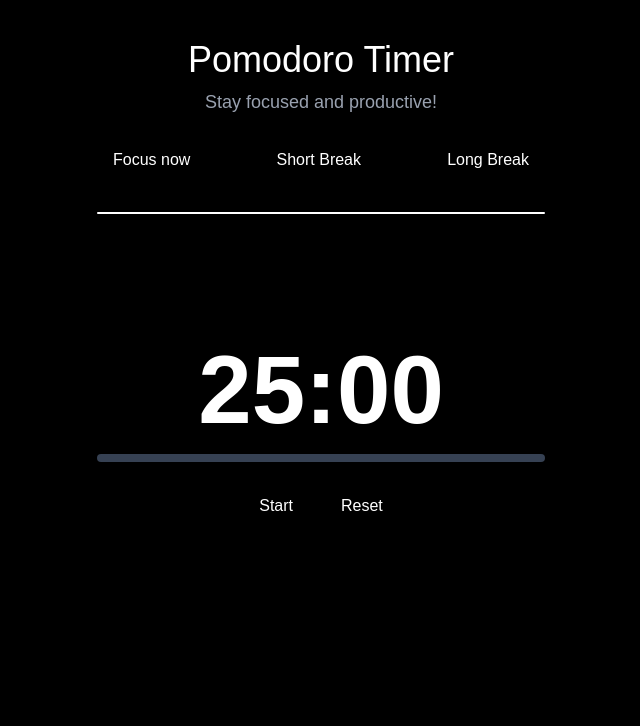
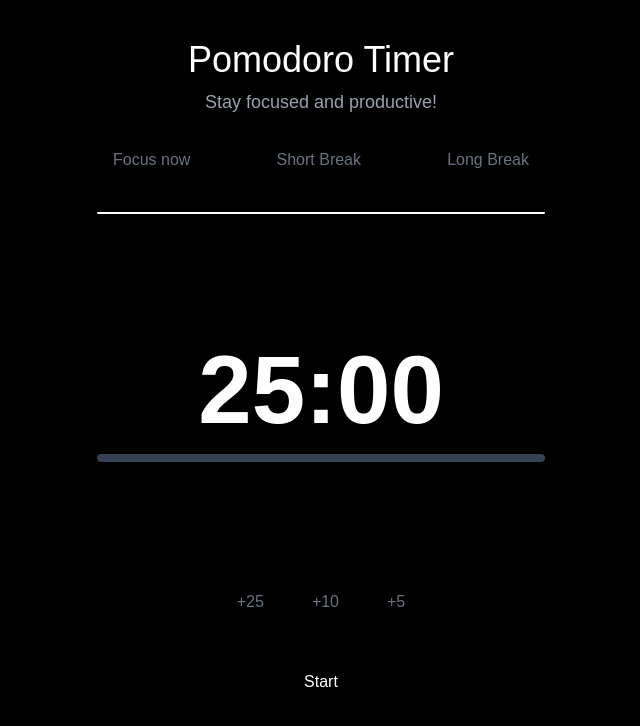
Before and after one commit to RosmeoP/my-pomodoro, a Next.js app: page /pomodoro in a window 1280 px wide. Shown: the top 726 px of the page, without its empty margins (319-959 px from the left). Built offline with nearby package versions, Linux system fonts and the light colour scheme.

Commit message:
add additional time buttons and update button styles in PomodoroPage

```diff
--- a/src/app/pomodoro/page.js
+++ b/src/app/pomodoro/page.js
@@ -51,6 +51,8 @@ const PomodoroPage = () => {
         setHasStarted(true);
     };
 
+
+
     const progressPercent = ((totalTime - timeLeft) / totalTime) * 100;
 
     return (
@@ -64,13 +66,13 @@ const PomodoroPage = () => {
 
                 {/* Buttons */}
                 <div className='flex justify-between mb-4'>
-                    <button onClick={startFocus} className="text-white px-4 py-2 rounded hover:bg-gray-600 transition-colors">
+                    <button onClick={startFocus} className="text-gray-500 px-4 py-2 rounded hover:bg-gray-700 hover:text-white transition-colors">
                         Focus now
                     </button>
-                    <button onClick={startShortBreak} className="ml-4 text-white px-4 py-2 rounded hover:bg-gray-600 transition-colors">
+                    <button onClick={startShortBreak} className="ml-4 text-gray-500 px-4 py-2 rounded hover:bg-gray-700  hover:text-white transition-colors">
                         Short Break
                     </button>
-                    <button onClick={startLongBreak} className="ml-4 text-white px-4 py-2 rounded hover:bg-gray-600 transition-colors">
+                    <button onClick={startLongBreak} className="ml-4 text-gray-500 px-4 py-2 rounded hover:bg-gray-700 hover:text-white transition-colors">
                         Long Break
                     </button>
                 </div>
@@ -82,17 +84,45 @@ const PomodoroPage = () => {
                 <div className="text-white text-8xl font-bold text-center mb-4">
                     {formatTime(timeLeft)}
                 </div>
-
                 {/* Progress bar directly under the timer */}
                 <div className="w-full h-2 bg-gray-700 rounded mb-6 overflow-hidden">
                     <div
-                        className="h-full bg-green-500 transition-all duration-100 linear"
+                        className="h-full bg-white transition-all duration-100 linear"
                         style={{ width: `${progressPercent}%` }}
                     />
                 </div>
-
+                {/* Additonal time */}
+                <div className="flex justify-center gap-4 mt-30">
+                    <button
+                        onClick={() => {
+                            setTimeLeft(prev => prev + 25 * 60);
+                            setTotalTime(prev => prev + 25 * 60);
+                        }}
+                        className="text-gray-500 px-4 py-2  hover:text-white"
+                    >
+                        +25
+                    </button>
+                    <button
+                        onClick={() => {
+                            setTimeLeft(prev => prev + 10 * 60);
+                            setTotalTime(prev => prev + 10 * 60);
+                        }}
+                        className="text-gray-500 px-4 py-2   hover:text-white "
+                    >
+                        +10
+                    </button>
+                    <button
+                        onClick={() => {
+                            setTimeLeft(prev => prev + 5 * 60);
+                            setTotalTime(prev => prev + 5 * 60);
+                        }}
+                        className="text-gray-500 px-4 py-2  hover:text-white"
+                    >
+                        +5
+                    </button>
+                </div>
                 {/* Pause/Resume button */}
-                <div className="flex justify-center">
+                <div className="flex justify-center mt-10">
                     <button
                         onClick={() => {
                             if (!hasStarted) {
@@ -107,6 +137,7 @@ const PomodoroPage = () => {
                         {!hasStarted ? 'Start' :  isRunning ? 'Pause' :'Resume'}
                     </button>
                 {/* Reset button */}
+                {hasStarted && (
                     <button
                         onClick={() => {
                             setTimeLeft(initialTime);
@@ -118,6 +149,7 @@ const PomodoroPage = () => {
                     >
                         Reset
                     </button>
+            )}
                 </div>
             </div>
         </div>
```
